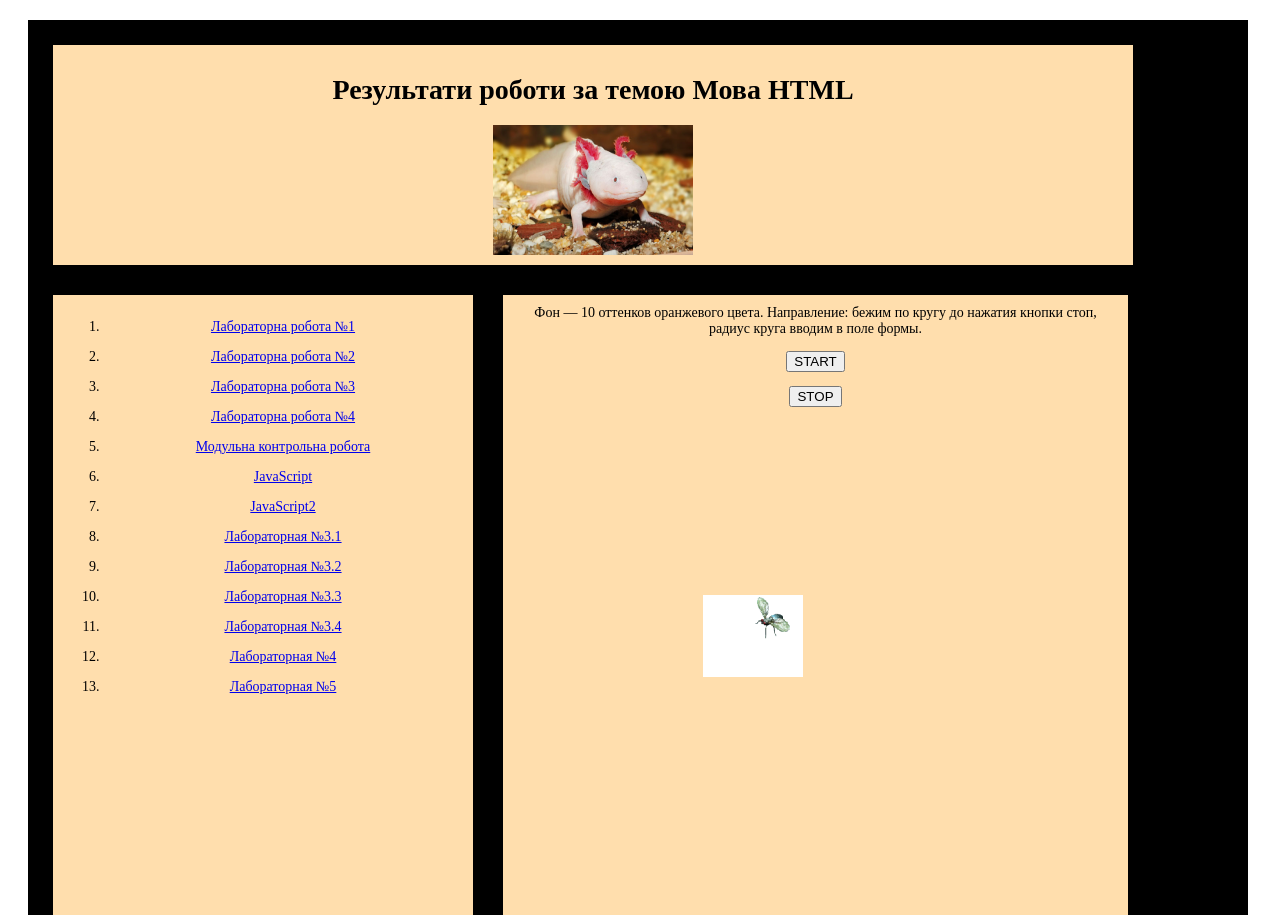
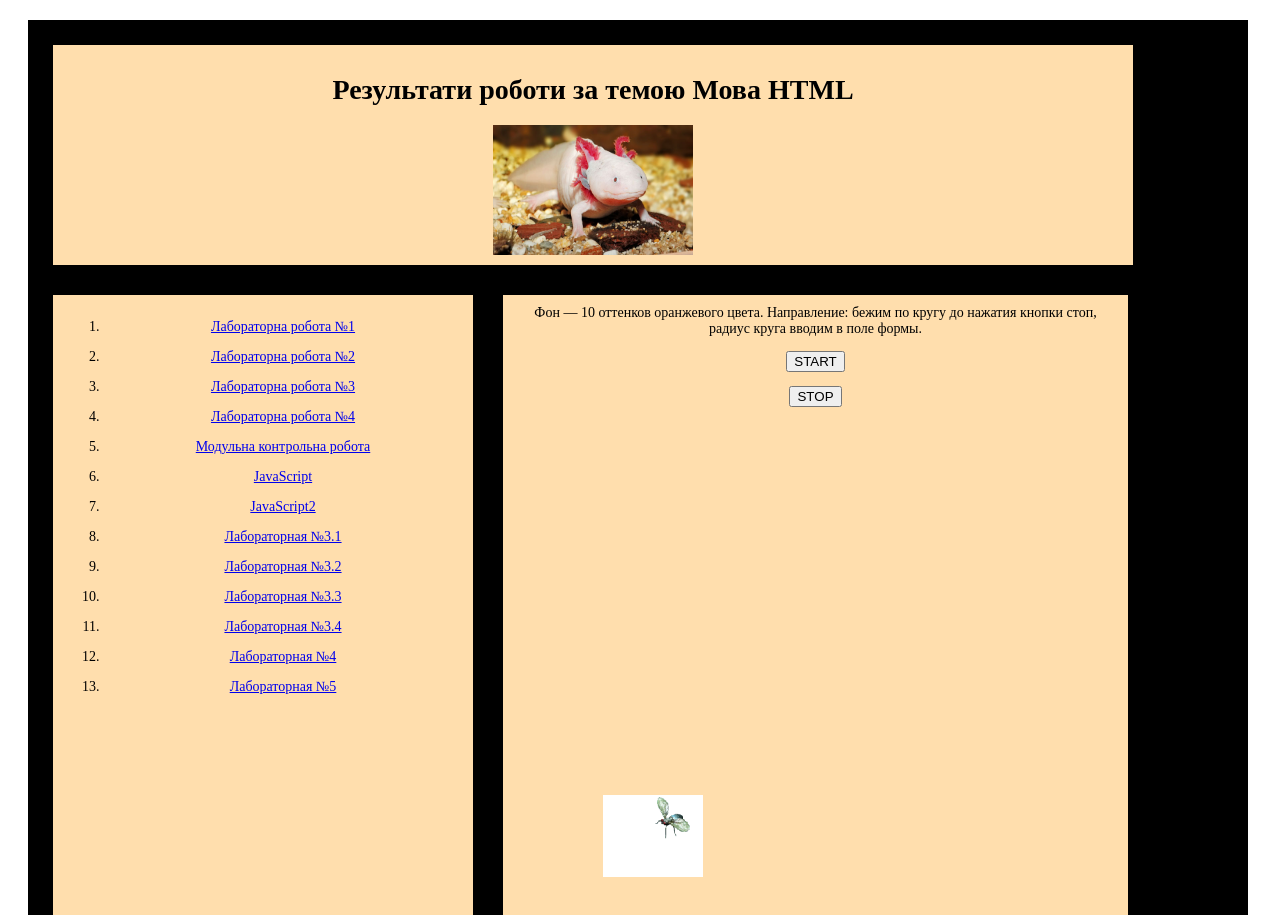
Before and after one commit to Mary4617/Conclusion, a plain HTML site: page Labjs5.html in a window 1280 px wide. Shown: the top 915 px of the page. Drawn offline with Linux system fonts and the light colour scheme.

Commit message:
Update Labjs5.html

```diff
--- a/Labjs5.html
+++ b/Labjs5.html
@@ -37,7 +37,7 @@
 <div id="b4" style="position:relative;">
 Фон — 10 оттенков оранжевого цвета. Направление: бежим по кругу до нажатия
 кнопки стоп, радиус круга вводим в поле формы.
-<div id="b11" style="position:absolute; top:300px; left:200px;background-color:white;width=200px">
+<div id="b11" style="position:absolute; top:500px; left:100px;background-color:white;width=200px">
 <img src="fly.gif" width=100 alt=":МУХ" id="tt1">
 </div>
 <form action="">
```
